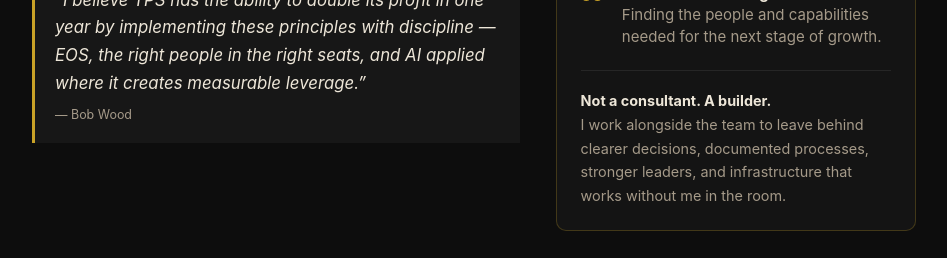
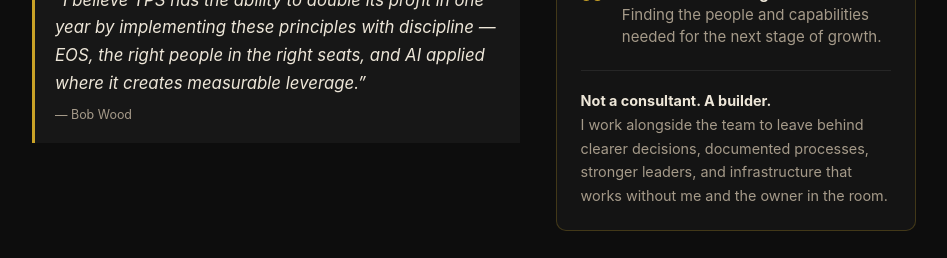
Before and after one commit to rwllc/tps-growth, a plain HTML site: page bob-wood.html in a window 1280 px wide. Shown: the part 834-1092 px from the top of the page, without its empty margins (166-1113 px from the left). Drawn offline with Linux system fonts and the light colour scheme.

Commit message:
Clarify builder statement for TPS team

```diff
--- a/bob-wood.html
+++ b/bob-wood.html
@@ -45,7 +45,7 @@
           <li><span class="num">04</span><span><b>Executive coaching</b> Developing the leaders TPS already has — including the Visionary/Integrator relationship.</span></li>
           <li><span class="num">05</span><span><b>Executive recruiting</b> Finding the people and capabilities needed for the next stage of growth.</span></li>
         </ol>
-        <div class="method"><b>Not a consultant. A builder.</b><br>I work alongside the team to leave behind clearer decisions, documented processes, stronger leaders, and infrastructure that works without me in the room.</div>
+        <div class="method"><b>Not a consultant. A builder.</b><br>I work alongside the team to leave behind clearer decisions, documented processes, stronger leaders, and infrastructure that works without me and the owner in the room.</div>
       </aside>
     </section>
 
```
